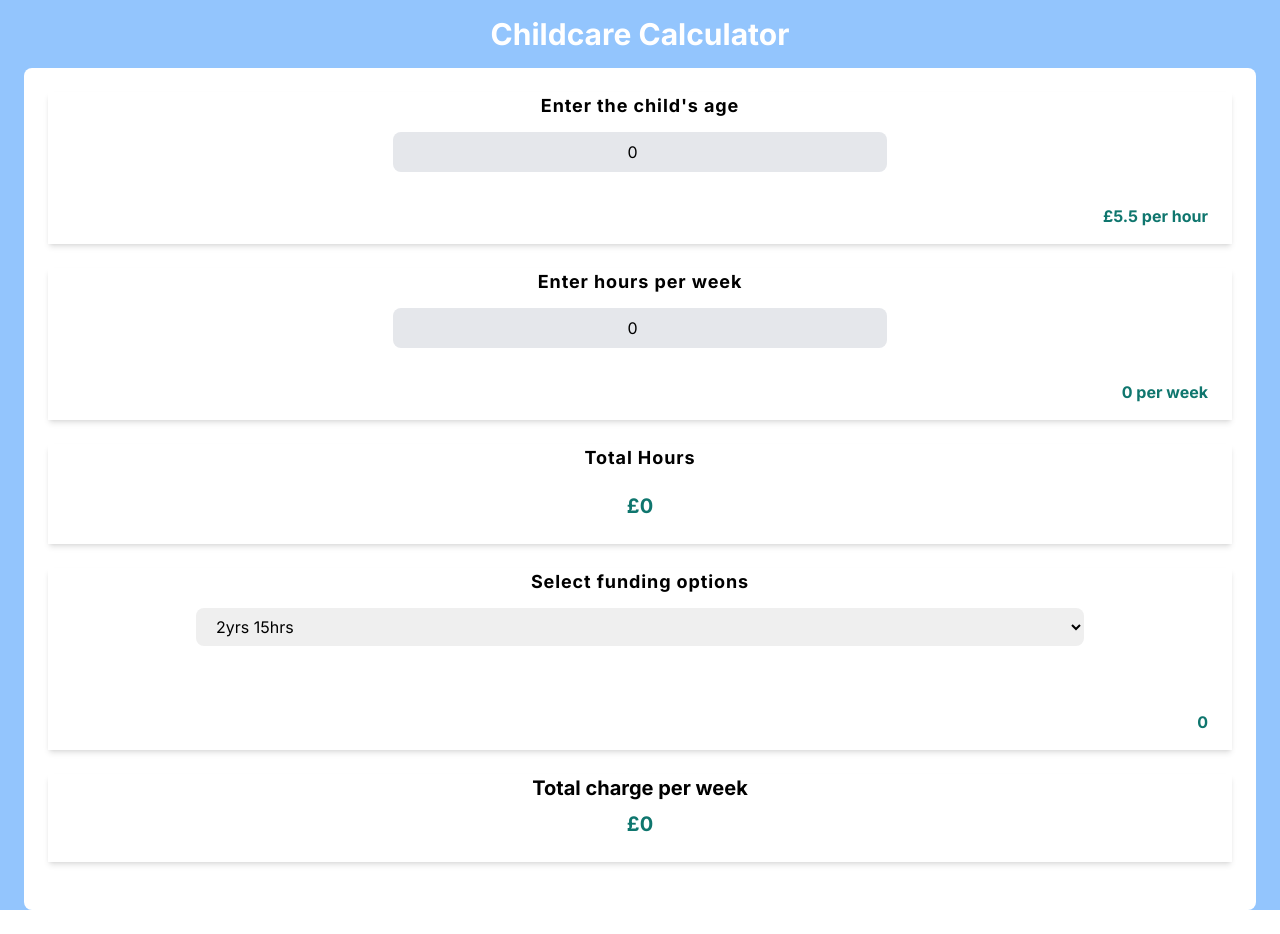
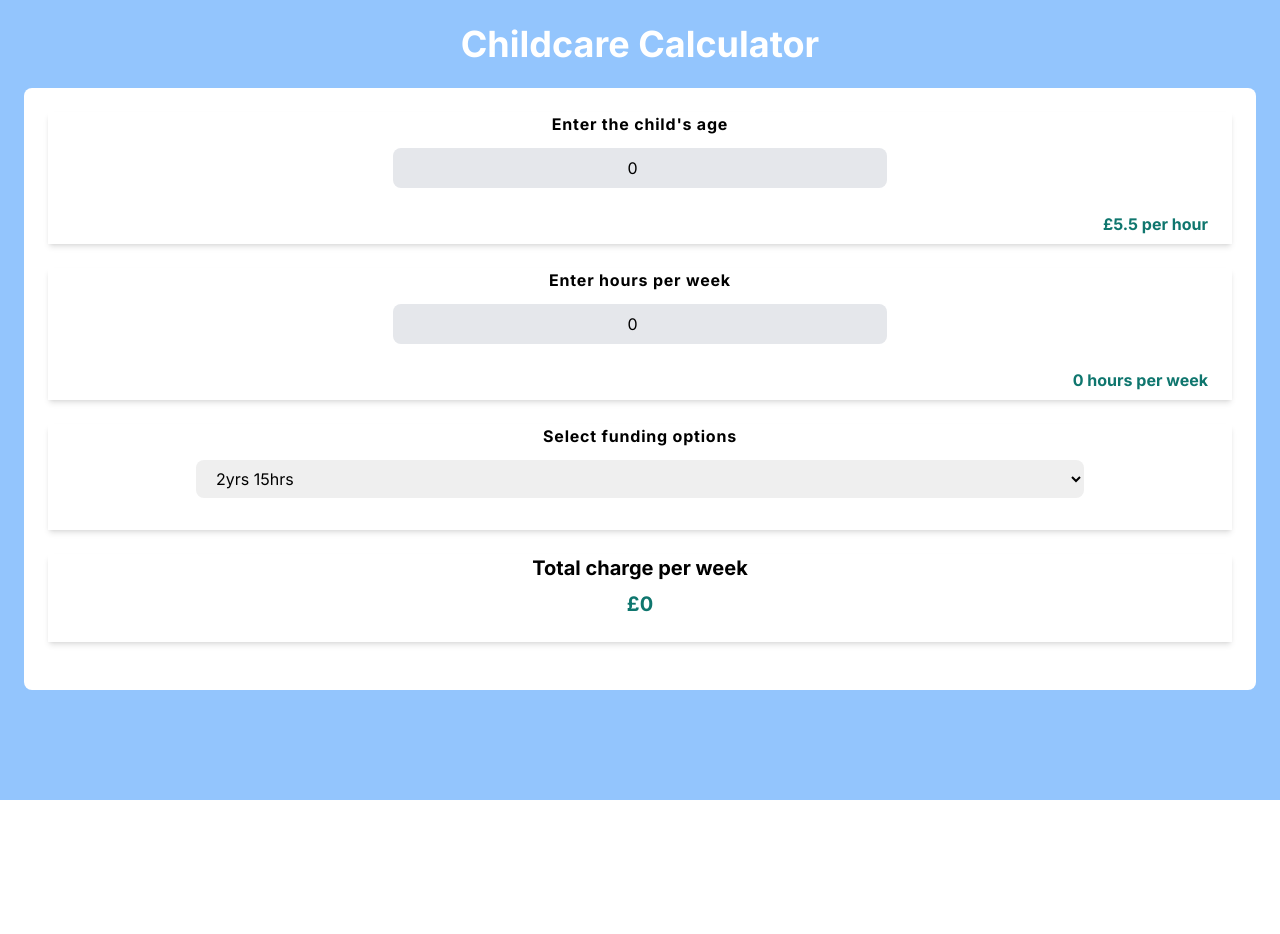
Before and after one commit to hannahf86/childcare-calculator, a Next.js app: page / in a window 1280 px wide. After the commit the page ends 800 px from the top, so only its background shows below. Built offline with nearby package versions, Linux system fonts and the light colour scheme.

Commit message:
small adjustments to the UI and maths

```diff
--- a/app/page.tsx
+++ b/app/page.tsx
@@ -5,14 +5,14 @@ import { useState, useEffect } from "react";
 export default function Home() {
 
   const styles = {
-    background: "bg-blue-300 h-full w-screen",
-    title: "text-center text-3xl text-white py-4 mx-4 font-bold",
+    background: "bg-blue-300 h-screen w-screen",
+    title: "text-center text-4xl text-white py-6 mx-4 font-bold",
 
     container: "bg-white mx-6 mb-6 p-6 rounded-lg ",
     questionContainer: "flex flex-col justify-center mb-6 shadow-md",
-    questionText: "text-lg text-center mb-3 font-bold tracking-wider",
+    questionText: "text-md text-center mb-3 font-bold tracking-wider",
     input: "m-auto px-4 py-2 rounded-lg border-none bg-gray-200 text-center w-5/12 mb-4",
-    answer: 'text-right text-teal-700 font-bold text-md my-4 mx-6',
+    answer: 'text-right text-teal-700 font-bold text-md my-2 mx-6',
     dropdownMenu: 'px-4 py-2 rounded-lg mb-4 w-9/12 m-auto',
     totalText: 'text-xl font-bold text-center',
     totalAnswer: 'text-center text-teal-700 font-bold text-xl mt-2 mb-6',
@@ -24,15 +24,13 @@ export default function Home() {
   const [rate, setRate] = useState<number>(0);
   const [fundingHours, setFundingHours] = useState<number>(0);
 
-  // !! DONE - By wrapping your changes to setRate in a useEffect, you'll only update the rate if
-  // !! DONE - your childAge updates, rather than all the time
   useEffect(() => {
     if (childAge <= 2) {
-      setRate(5.50);
+      setRate(5.5);
     } else if (childAge <= 4) {
-      setRate(5.00);
+      setRate(5);
     } else {
-      setRate(4.50);
+      setRate(4.5);
     }
   }, [childAge]);
 
@@ -48,17 +46,9 @@ export default function Home() {
     }
   }, [funding])
 
-  console.log(funding);
-  console.log(setFundingHours);
+  // console.log(funding);
+  // console.log(setFundingHours);
 
-  // You could figure out exactly which cantation you need to get the
-  // event typing correct in Typescript, or you can cut to the chase
-  // and only type out the areas your code cares about. Object destructuring
-  // is your friend here.
-
-  // Another option would be to create this handleAge function in line where
-  // you use it on line 64, and then Typescript would be able to infer it's
-  // type.
   const handleAge = (e: { target: { value: string } }) => {
     setChildAge(Number(e.target.value));
   };
@@ -78,11 +68,11 @@ export default function Home() {
   // 3) totalHours - funding
 
   // STEP TWO
-  const totalCost = rate * hours;
+  // const totalCost = rate * hours;
 
   // STEP THREE
   const totalHours = hours - fundingHours;
-  const totalAmount = fundingHours * rate;
+  const totalAmount = totalHours * rate;
 
 
   return (
@@ -115,13 +105,13 @@ export default function Home() {
               onChange={handleHours}
               className={styles.input}
             />
-            <div className={styles.answer}>{hours} per week</div>
+            <div className={styles.answer}>{hours} hours per week</div>
           </div>
 
-          <div className={styles.questionContainer}>
-            <h2 className={styles.questionText}> Total Hours</h2>
+          {/* <div className={styles.questionContainer}>
+            <h2 className={styles.questionText}> Total Cost</h2>
             <div className={styles.totalAnswer}>£{totalCost}</div>
-          </div>
+          </div> */}
 
           <div className={styles.questionContainer}>
             <h2 className={styles.questionText}> Select funding options</h2>
@@ -132,7 +122,6 @@ export default function Home() {
               <option value="No funding">NONE</option>
             </select>
             <div className={styles.answer}>{funding}</div>
-            <div className={styles.answer}>{fundingHours}</div>
           </div>
 
           <div className={styles.questionContainer}>
```
